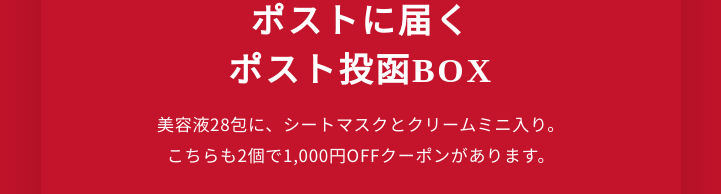
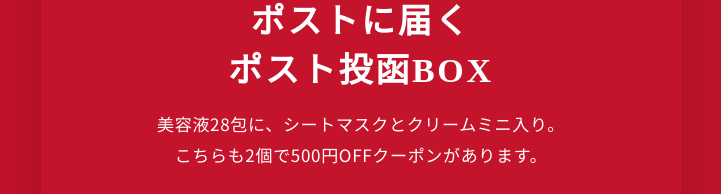
Before and after one commit to greentuushou-arch/yunth-xmas-giftbox-2set-2026, a plain HTML site: page index.html in a window 1280 px wide. Shown: the part 10942-11136 px from the top of the page, without its empty margins (279-1000 px from the left). Drawn offline with nearby package versions, Linux system fonts and the light colour scheme; a web font is replaced by a local one.

Commit message:
fix: ポスト投函BOXの案内を500円OFFに
Co-Authored-By: Claude Opus 5.5 <noreply@anthropic.com>

```diff
--- a/index.html
+++ b/index.html
@@ -532,7 +532,7 @@ sup{font-size:clamp(9px,.4em,13px);font-weight:500;vertical-align:super;line-hei
     <p class="kicker"><b>07</b>Drop in Post BOX</p>
     <p class="gift__pre">自分へのご褒美には</p>
     <h2 class="h2">ポストに届く<br>ポスト投函BOX</h2>
-    <p class="gift__lead"><span class="nw">美容液28包に、</span><span class="nw">シートマスクとクリームミニ入り。</span><br><span class="nw">こちらも2個で</span><span class="nw">1,000円OFFクーポンがあります。</span></p>
+    <p class="gift__lead"><span class="nw">美容液28包に、</span><span class="nw">シートマスクとクリームミニ入り。</span><br><span class="nw">こちらも2個で</span><span class="nw">500円OFFクーポンがあります。</span></p>
     <div class="gift__hero"><img src="images/way-post.jpg" width="720" height="720" alt="クリスマス限定のポスト投函BOX" loading="lazy"></div>
     <div class="gift__tags"><span>4,180円から</span><span>メール便送料無料</span></div>
     <a class="btn btn--gold" data-post href="#">ポスト投函BOXを見る</a>
```
